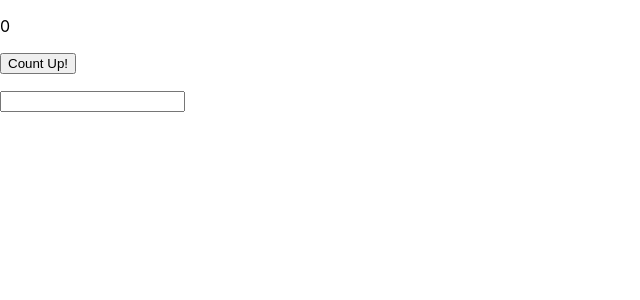
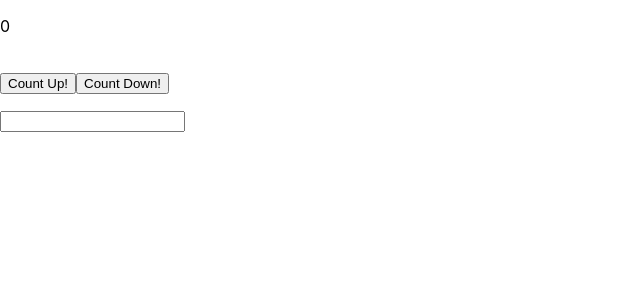
Before and after one commit to s-y1127/react-redux-tutorial, a React (Create React App) app: page / in a window 1280 px wide. Shown: the top 300 px of the page, without its empty margins (0-640 px from the left). Built offline with nearby package versions, Linux system fonts and the light colour scheme.

Commit message:
implement action and action creator

```diff
--- a/package.json
+++ b/package.json
@@ -8,7 +8,9 @@
     "@testing-library/user-event": "^12.1.10",
     "react": "^17.0.1",
     "react-dom": "^17.0.1",
+    "react-redux": "^7.2.2",
     "react-scripts": "4.0.1",
+    "redex": "^0.0.1",
     "web-vitals": "^0.2.4"
   },
   "scripts": {
--- a/src/App.js
+++ b/src/App.js
@@ -4,26 +4,35 @@ const App = () => {
   const [text, setText] = useState('');
   const [count, setCount] = useState(0);
 
-  const onClickCounter = () => {
+  const onClickCountUp = () => {
     setCount(count + 1);
+  };
+  const onClickCountDown = () => {
+    setCount(count - 1);
   };
 
   const onChangeText = (event) => setText(event.target.value);
 
   return (
     <>
-      <Counter count={count} onClick={onClickCounter} />
+      <Counter
+        count={count}
+        onClickCountUp={onClickCountUp}
+        onClickCountDown={onClickCountDown}
+      />
       <Text text={text} onChange={onChangeText} />
     </>
   );
 };
 
 const Counter = (props) => {
-  const { count, onClick } = props;
+  const { count, onClickCountUp, onClickCountDown } = props;
   return (
     <>
       <p>{count}</p>
-      <button onClick={onClick}>Count Up!</button>
+      <br />
+      <button onClick={onClickCountUp}>Count Up!</button>
+      <button onClick={onClickCountDown}>Count Down!</button>
     </>
   );
 };
```
Also changed, not shown: src/actions/index.js (added, +10 -0 lines), 1 other file (tests, documents, lock files or other folders).
